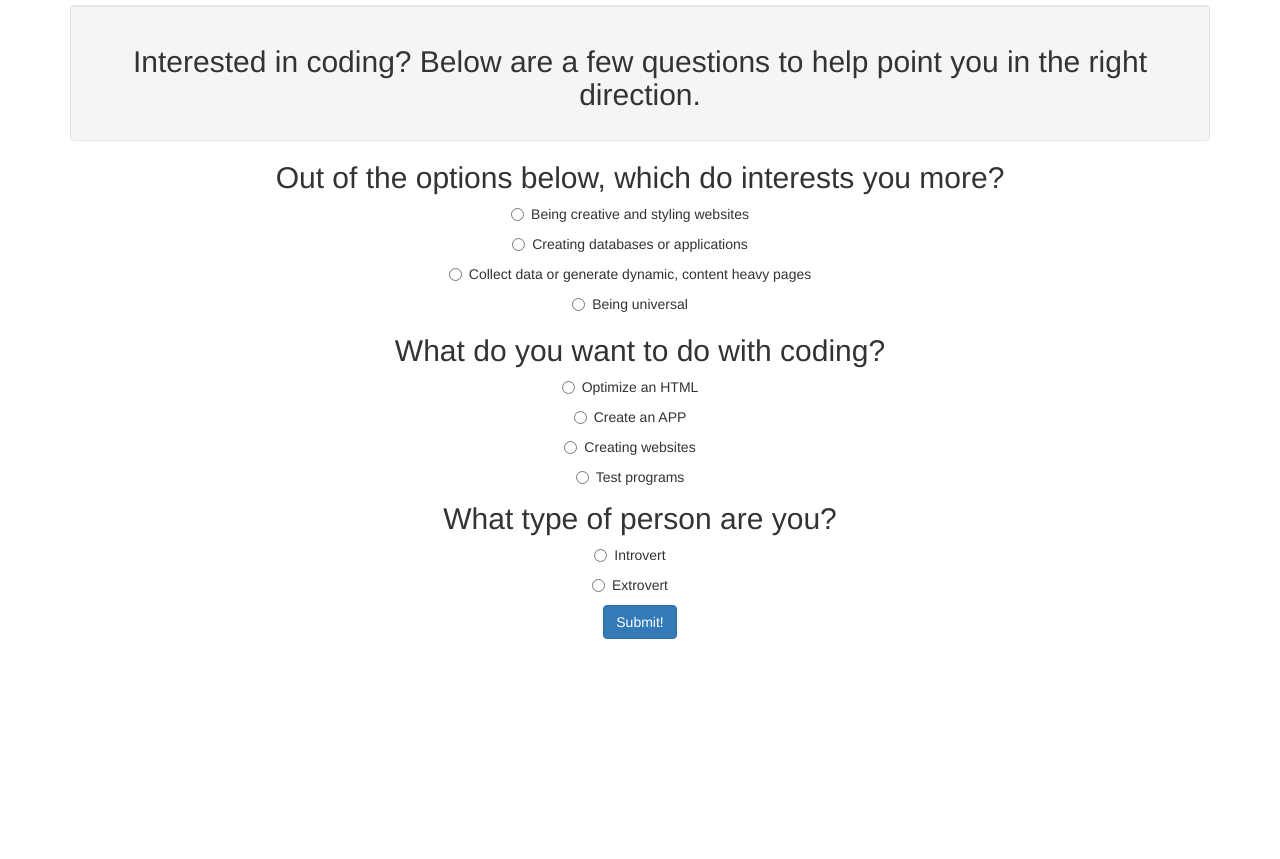
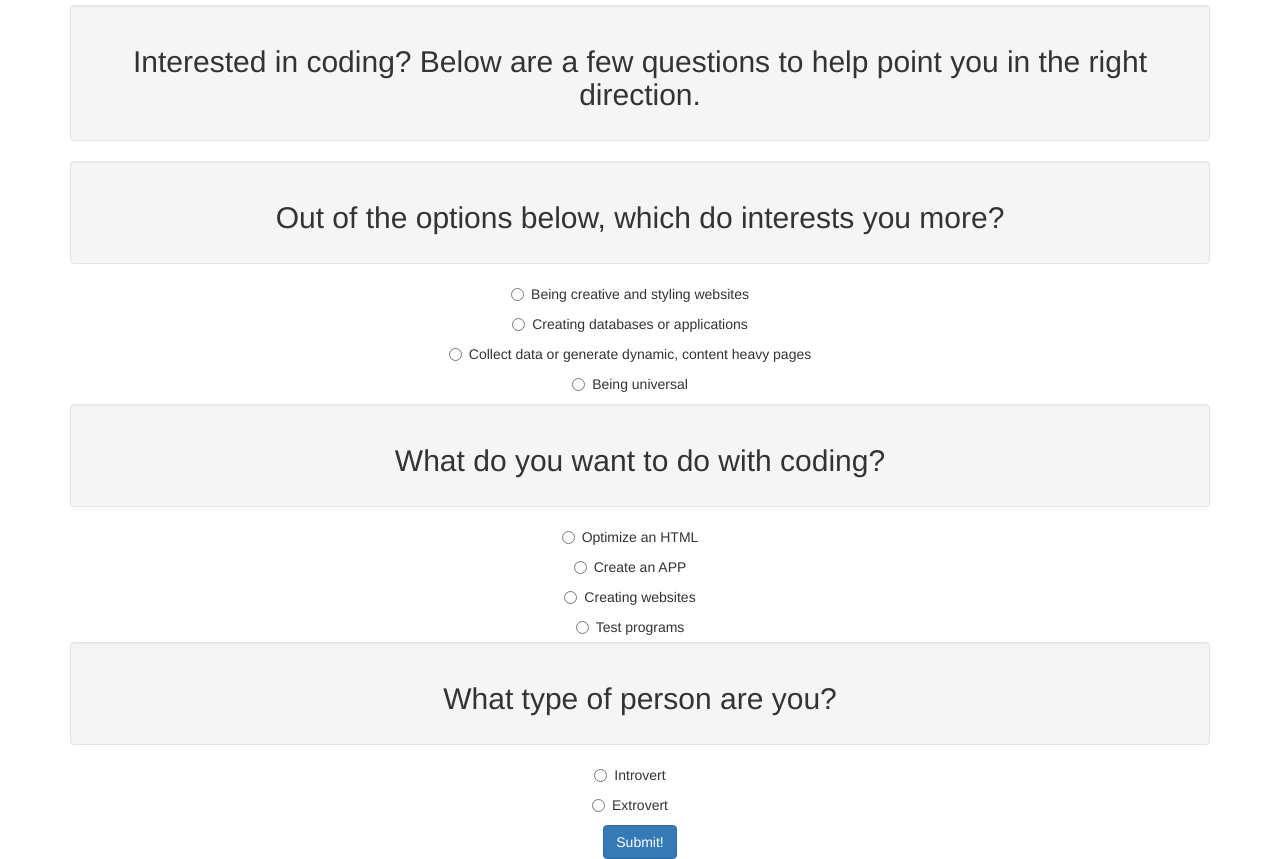
Before and after one commit to michaelkoceja/track-suggester, a plain HTML site: page index.html in a window 1280 px wide. Before the commit the page ends 800 px from the top, so only its background shows below. Drawn offline with Linux system fonts and the light colour scheme.

Commit message:
add wells to headers

```diff
--- a/index.html
+++ b/index.html
@@ -12,7 +12,9 @@
       <div class="well">
         <h2>Interested in coding? Below are a few questions to help point you in the right direction.</h2>
       </div>
-      <h2>Out of the options below, which do interests you more?</h2>
+      <div class="well">
+        <h2>Out of the options below, which do interests you more?</h2>
+      </div>
       <form id="formOne">
 <!-- first set of questions -->
         <div id="questions1" class="radio">
@@ -34,7 +36,9 @@
           </p>
         </div>
 <!-- Second set of questions -->
-        <h2>What do you want to do with coding?</h2>
+        <div class="well">
+          <h2>What do you want to do with coding?</h2>
+        </div>
         <div id="questions2" class="radio">
           <p>
             <input type="radio" name="questions2" value="filler1">
@@ -54,7 +58,9 @@
           </p>
         </div>
         <div id="questions3" class="radio">
-          <h2>What type of person are you?</h2>
+          <div class="well">
+            <h2>What type of person are you?</h2>
+          </div>
           <p>
             <input type="radio" name="questions3" value="filler1">
             Introvert
```
